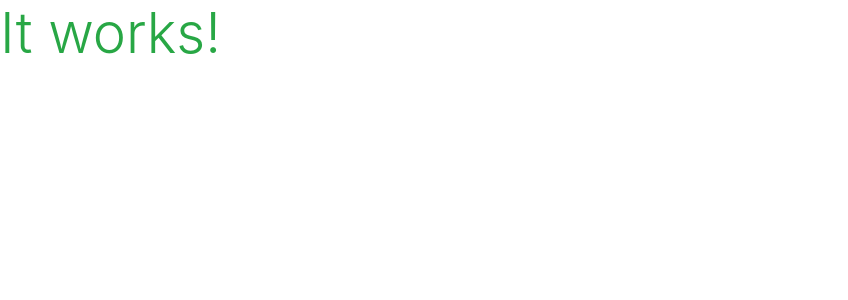
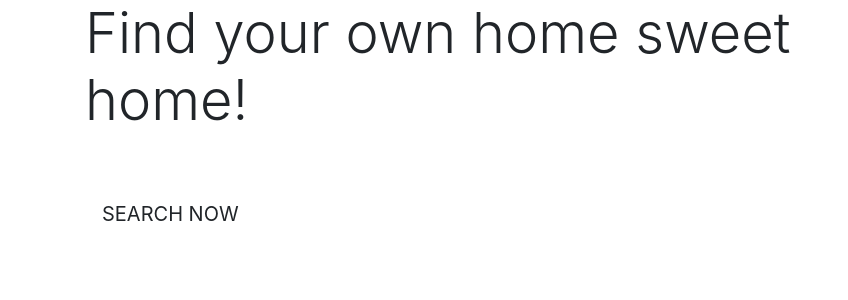
Before and after one commit to FrancesVugts/SweetHome, a Django app: page / in a window 1280 px wide. Shown: the top 300 px of the page, without its empty margins (0-848 px from the left). Run offline with Django 3.2, Linux system fonts and the light colour scheme; some libraries are stand-ins or nearby versions.

Commit message:
Add homepage content

```diff
--- a/home/templates/home/index.html
+++ b/home/templates/home/index.html
@@ -1,6 +1,27 @@
 {% extends "base.html" %}
 {% load static %}
 
+{% block page_header %}
+    <div class="container header-container">
+        <div class="row">
+            <div class="col"></div>
+        </div>
+    </div>
+{% endblock %}
+
 {% block content %}
-    <h1 class="display-4 text-success"> It works!</h1>
+    <div class="container">
+        <div class="row">
+            <div class="col-8">
+                <h1 class="display-4 search-now-text">
+                    Find your own home sweet home!
+                </h1>
+                <div class="my-5">
+                    <h4>
+                        <a class="search-now-button btn btn-lg rounded-0 text-uppercase py-3">search now</a>
+                    </h4>
+                </div>
+            </div>
+        </div>
+    </div>
 {% endblock %}
```
